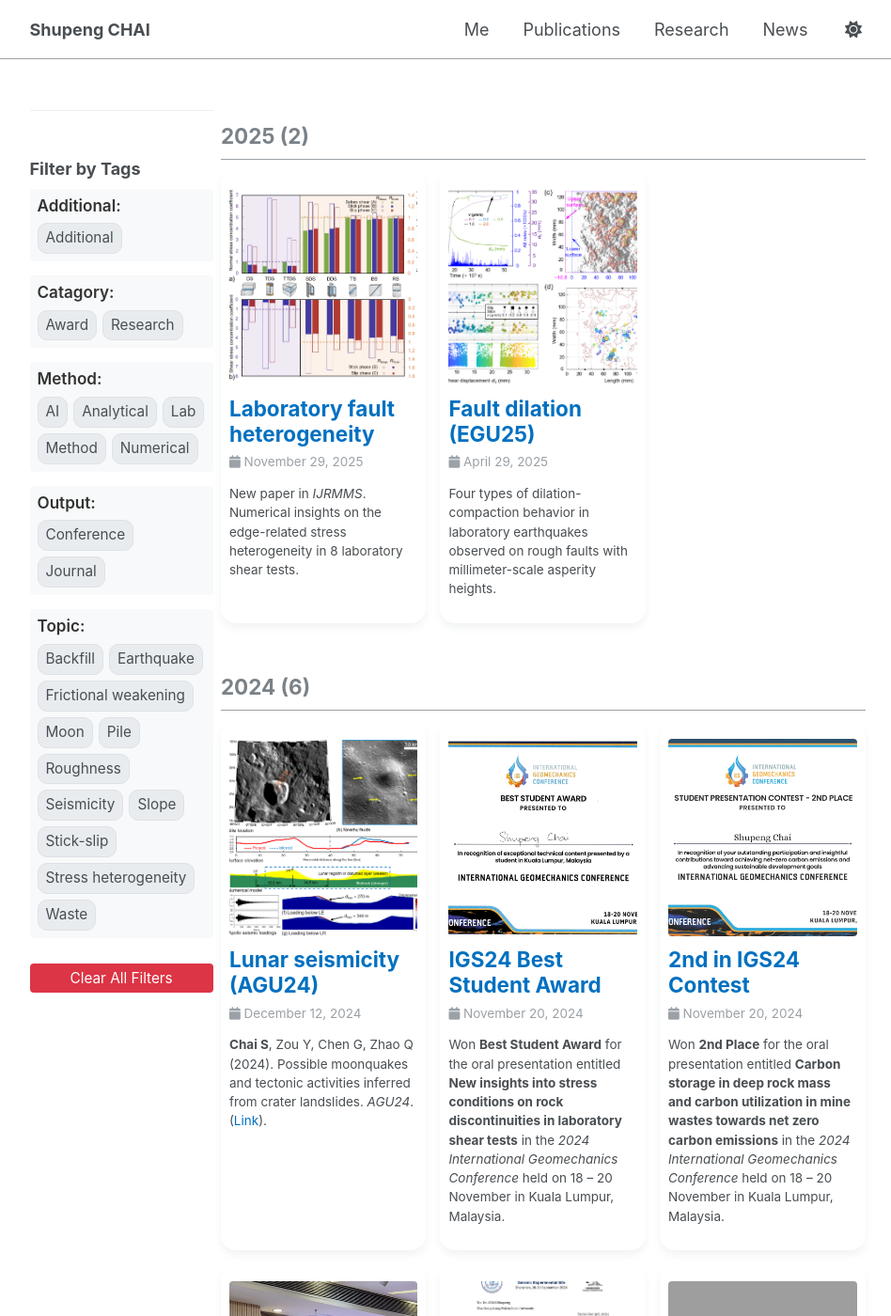
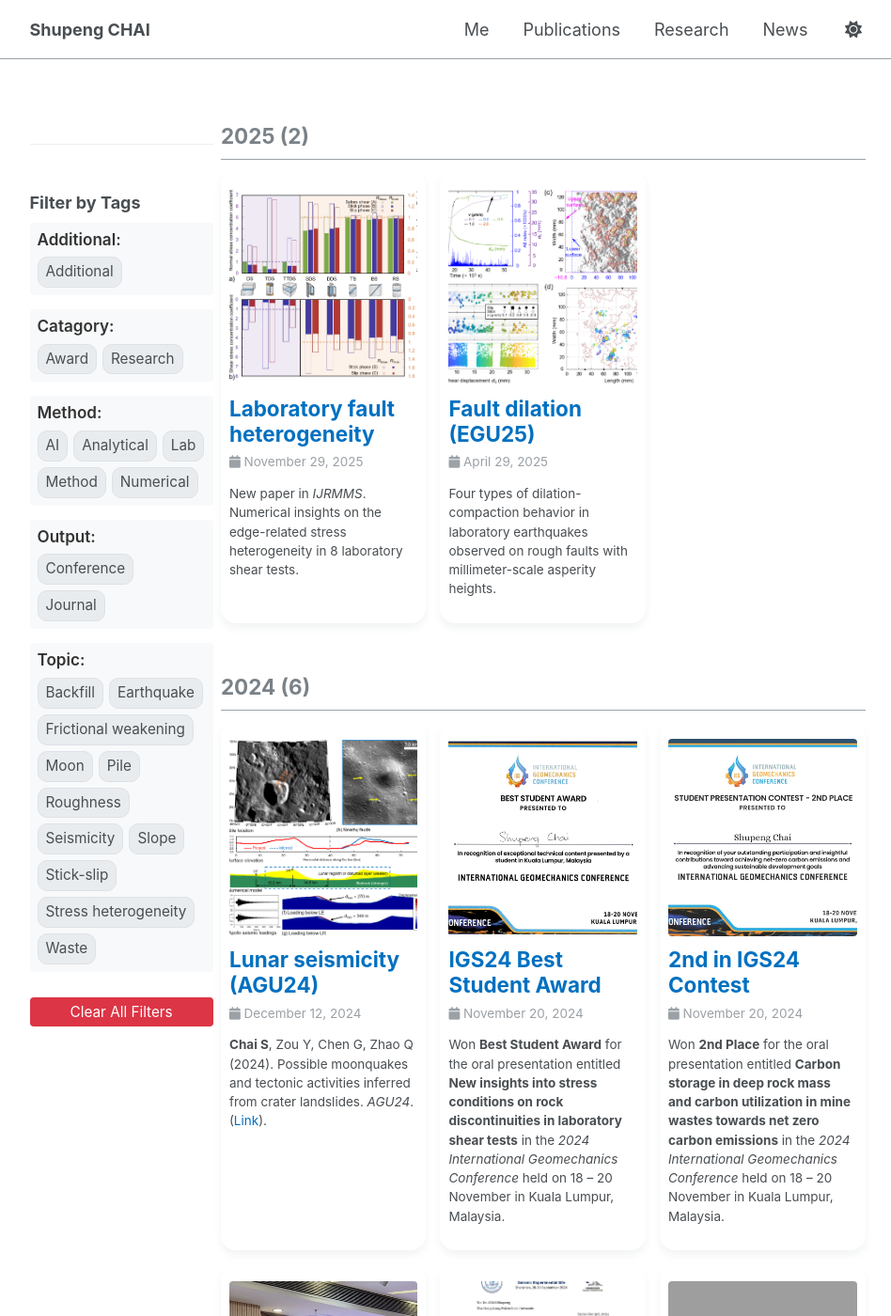
Before and after one commit to spchai/spchai.github.io, a Jekyll site: the page built from _pages/year-archive.html, in a window 1280 px wide and 1400 px high. Shown: the whole window at 94% size, without its empty margins (164-1112 px from the left). Built offline with Jekyll 4.4.1, drawn with Linux system fonts in a browser that asks for light colours.

Commit message:
Update _sidebar.scss

```diff
--- a/_sass/layout/_sidebar.scss
+++ b/_sass/layout/_sidebar.scss
@@ -337,6 +337,12 @@
 
 
 /* 标签筛选器样式 */
+.filter-section {
+  border-top: 1px solid #eee;
+  padding-top: 15px;
+  margin-top: 2rem;
+}
+
 .tag-filter-container {
   margin-top: 10px;
 }
@@ -386,6 +392,11 @@
   border-color: #0056b3;
 }
 
+.tag-value.selected::after {
+  content: " ✓";
+  font-weight: bold;
+}
+
 .clear-filter-btn {
   margin-top: 12px;
   padding: 6px 12px;
@@ -401,23 +412,3 @@
 .clear-filter-btn:hover {
   background: #c82333;
 }
-
-/* 选中标签的视觉反馈 */
-.tag-value.selected::after {
-  content: " ✓";
-  font-weight: bold;
-}
-
-/* 筛选时的视觉提示 */
-.filter-section {
-  border-top: 1px solid #eee;
-  padding-top: 15px;
-}
-
-/* 文章标签显示样式（可选） */
-.post-tags {
-  font-size: 0.8em;
-  color: #666;
-  margin-top: 8px;
-  line-height: 1.4;
-}
```
